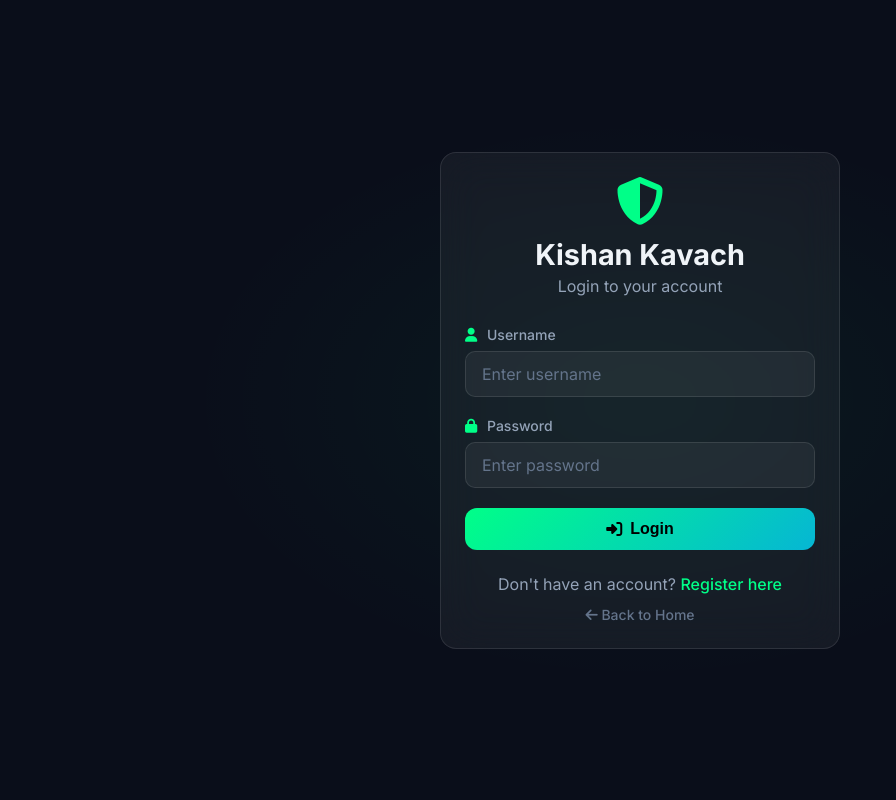
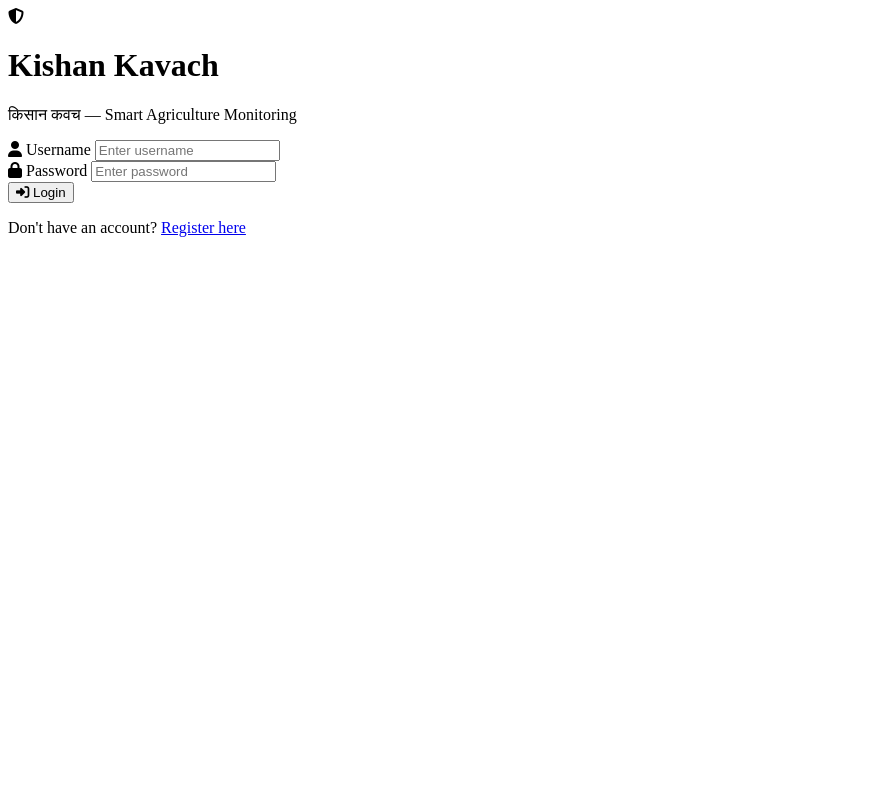
Before and after one commit to ankit18006/Kishan-Kavach, a Flask app: page /login in a window 1280 px wide. Shown: the whole page, without its empty margins (0-896 px from the left). Run offline with Flask 3, Linux system fonts and the light colour scheme.

Commit message:
Update login.html

```diff
--- a/templates/login.html
+++ b/templates/login.html
@@ -1,52 +1,38 @@
-<!DOCTYPE html>
-<html lang="en">
-<head>
-    <meta charset="UTF-8">
-    <meta name="viewport" content="width=device-width, initial-scale=1.0">
-    <title>Login - Kishan Kavach</title>
-    <link rel="stylesheet" href="/static/style.css">
-    <link href="https://fonts.googleapis.com/css2?family=Inter:wght@300;400;500;600;700&display=swap" rel="stylesheet">
-    <link rel="stylesheet" href="https://cdnjs.cloudflare.com/ajax/libs/font-awesome/6.4.0/css/all.min.css">
-</head>
-<body class="auth-page">
+{% extends "base.html" %}
+{% block title %}Login - Kishan Kavach{% endblock %}
+
+{% block content %}
 <div class="auth-container">
-        <div class="auth-card glass-card">
+    <div class="auth-card">
         <div class="auth-header">
-                <i class="fas fa-shield-alt auth-logo"></i>
+            <div class="auth-logo">
+                <i class="fas fa-shield-alt"></i>
+            </div>
             <h1>Kishan Kavach</h1>
-                <p>Login to your account</p>
+            <p>किसान कवच — Smart Agriculture Monitoring</p>
         </div>
-
-            {% with messages = get_flashed_messages(with_categories=true) %}
-            {% if messages %}
-            {% for category, message in messages %}
-            <div class="flash-message flash-{{ category }}">
-                <i class="fas fa-{% if category == 'error' %}exclamation-circle{% elif category == 'success' %}check-circle{% else %}info-circle{% endif %}"></i>
-                {{ message }}
-            </div>
-            {% endfor %}
-            {% endif %}
-            {% endwith %}
 
         <form method="POST" class="auth-form">
             <div class="form-group">
                 <label><i class="fas fa-user"></i> Username</label>
-                    <input type="text" name="username" required placeholder="Enter username" autocomplete="username">
+                <input type="text" name="username" required placeholder="Enter username"
+                       autocomplete="username">
             </div>
             <div class="form-group">
                 <label><i class="fas fa-lock"></i> Password</label>
-                    <input type="password" name="password" required placeholder="Enter password" autocomplete="current-password">
+                <input type="password" name="password" required placeholder="Enter password"
+                       autocomplete="current-password">
             </div>
-                <button type="submit" class="btn-submit btn-glow">
+            <button type="submit" class="btn btn-primary btn-full">
                 <i class="fas fa-sign-in-alt"></i> Login
             </button>
         </form>
 
         <div class="auth-footer">
-                <p>Don't have an account? <a href="/register">Register here</a></p>
-                <a href="/" class="back-link"><i class="fas fa-arrow-left"></i> Back to Home</a>
+            <p>Don't have an account?
+                <a href="{{ url_for('register') }}">Register here</a>
+            </p>
         </div>
     </div>
 </div>
-</body>
-</html>
+{% endblock %}
```
Lines whose indentation alone changed are shown as unchanged.
